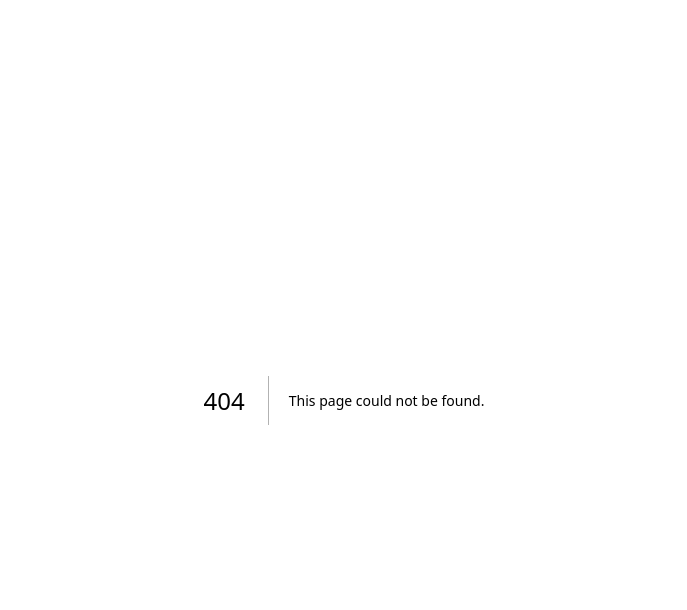
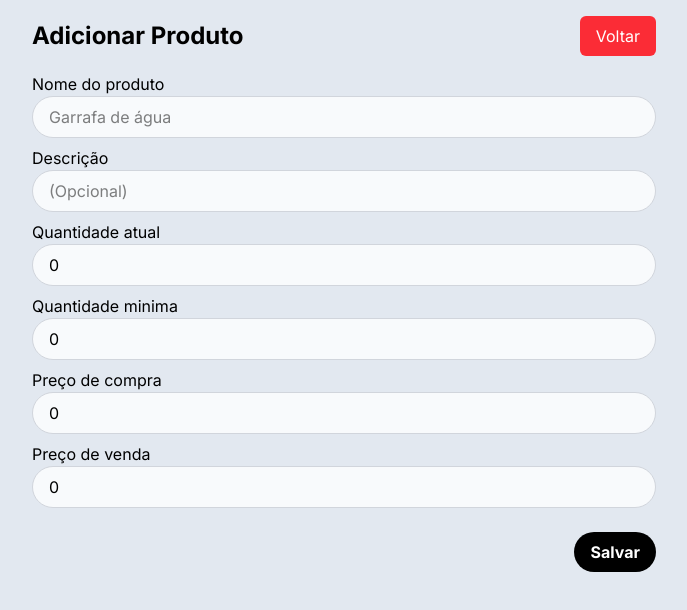
Before and after one commit to Fabrioco/Estoque360, a Next.js app in the folder client/: page /products/new in a window 1280 px wide. Before the commit this address had no page. Shown: the top 610 px of the page, without its empty margins (296-983 px from the left). Built offline with nearby package versions, Linux system fonts and the light colour scheme.

Commit message:
:sparkles: feat: Criei a pagina com o componente de formulário

```diff
--- /dev/null
+++ b/client/src/app/products/new/page.tsx
@@ -0,0 +1,20 @@
+import React from "react";
+import Link from "next/link";
+import FormNewProduct from "@/ui/products/new/form";
+
+export default function NewProduct() {
+  return (
+    <div className="flex flex-col gap-4 p-4">
+      <div className="flex flex-row items-center justify-between lg:w-1/2 mx-auto gap-4">
+        <h1 className="text-2xl font-bold">Adicionar Produto</h1>
+        <Link
+          href="/"
+          className="flex flex-row items-center bg-red-500 px-4 py-2 rounded-md text-white"
+        >
+          <p>Voltar</p>
+        </Link>
+      </div>
+      <FormNewProduct />
+    </div>
+  );
+}
```
